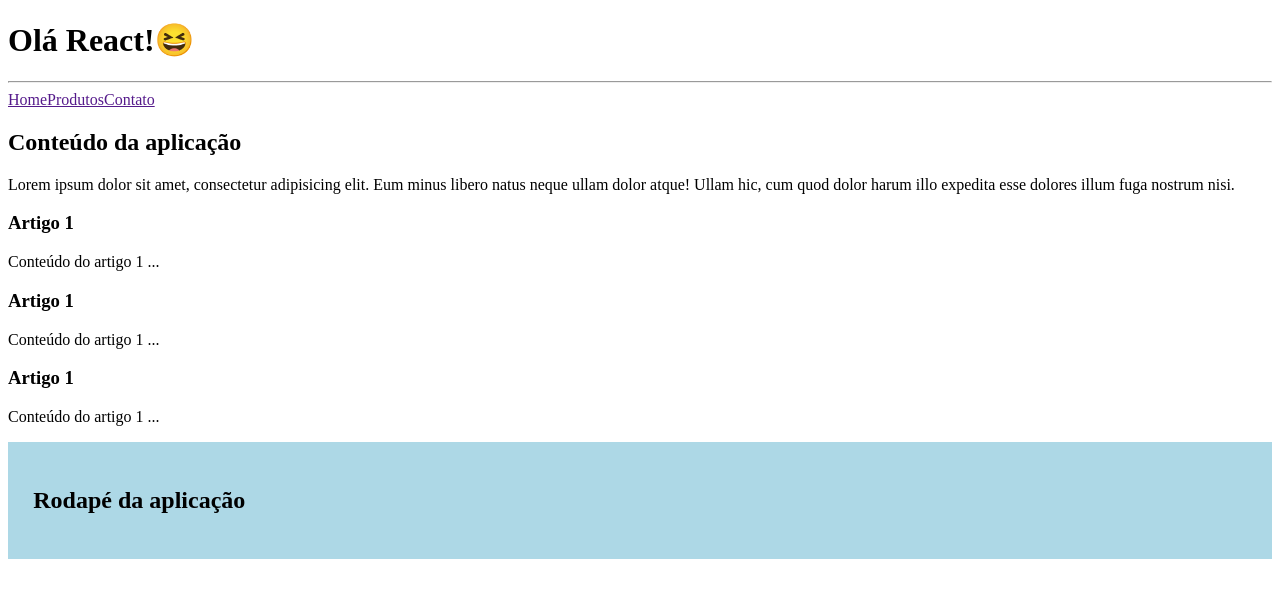
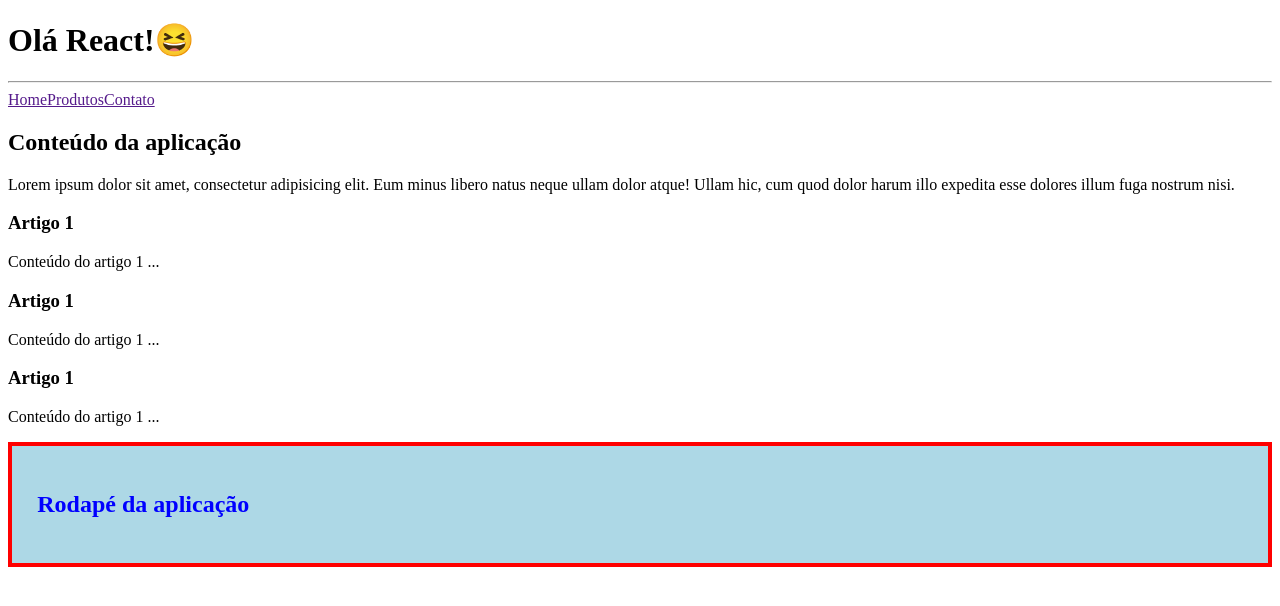
Before and after one commit to VitorGGama/react-fundamentos, a React (Vite) app: page / in a window 1280 px wide. Shown: the top 606 px of the page. Built offline with nearby package versions, Linux system fonts and the light colour scheme.

Commit message:
aplicando css com uma const

```diff
--- a/src/components/Rodape.jsx
+++ b/src/components/Rodape.jsx
@@ -1,6 +1,12 @@
 function Rodape() {
+  const exemplosEstilos = {
+    backgroundColor: "lightblue",
+    padding: "2%",
+    color: "blue",
+    border: "solid 4px #f00",
+  };
   return (
-    <footer style={{ backgroundColor: "lightblue", padding: "2%" }}>
+    <footer style={exemplosEstilos}>
       <h2>Rodapé da aplicação</h2>
     </footer>
   );
```
